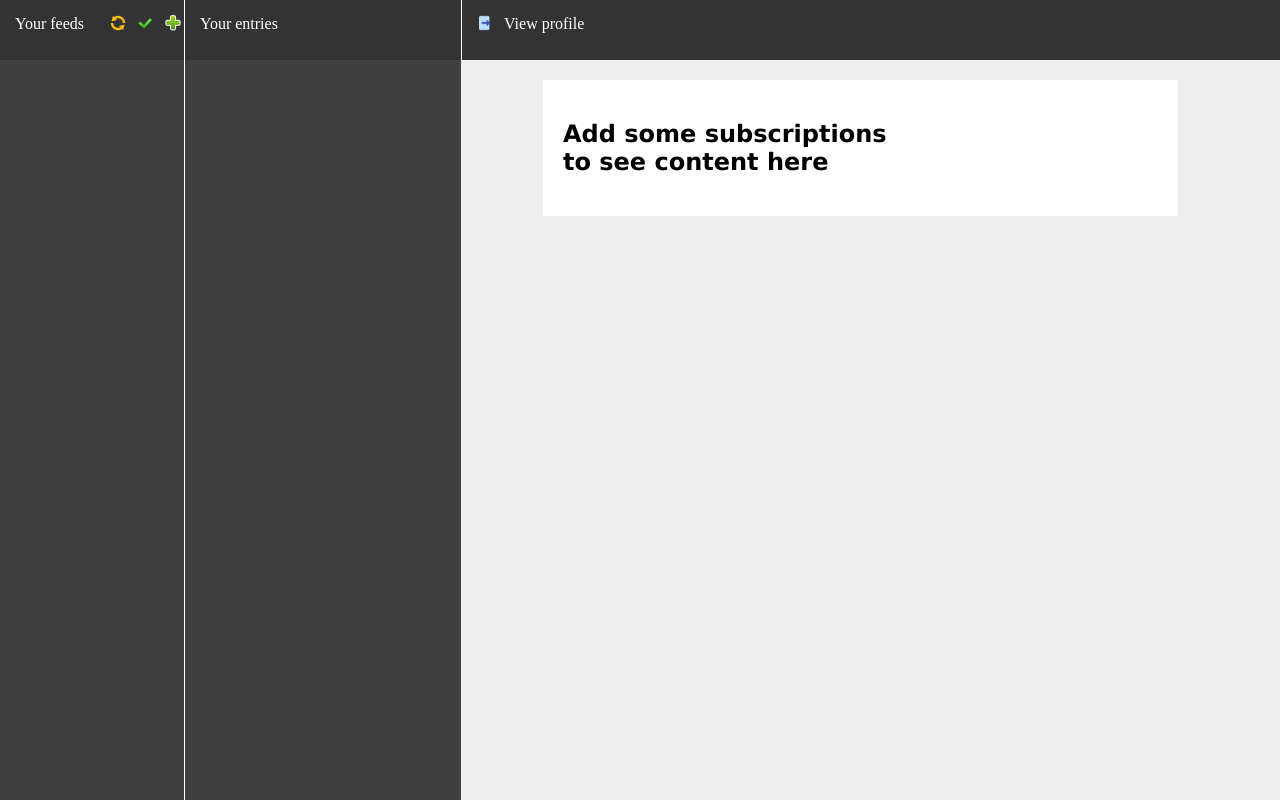
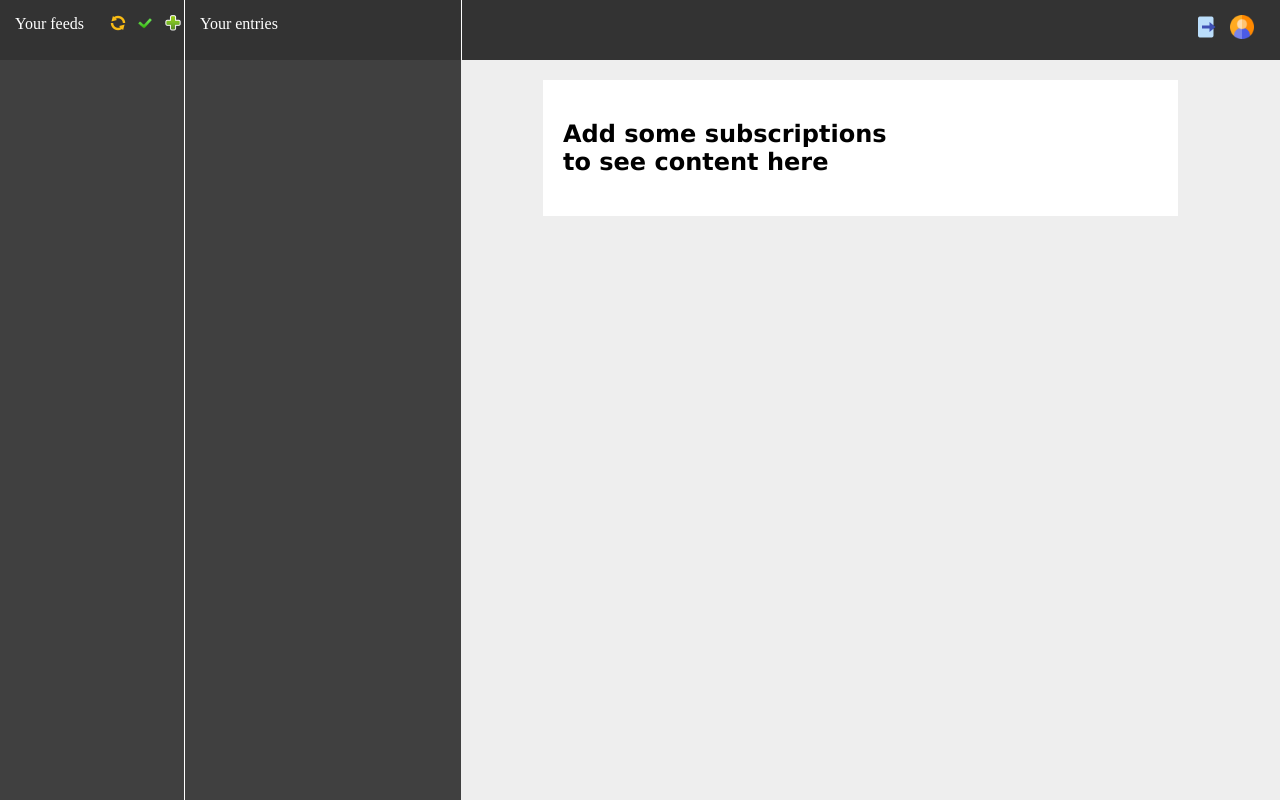
Before and after one commit to Sadykov-Ildar/django_rss_reader, a Django app: page / in a window 1280 px wide. Run offline with Django 5.2, Linux system fonts and the light colour scheme; the visitor is signed in with stand-in values (Sample User, id 1).

Commit message:
adds profile.png and pushes logout and profile buttons to the top right corner

```diff
--- a/src/rss_reader/templates/rss_reader/entry_content_header.html
+++ b/src/rss_reader/templates/rss_reader/entry_content_header.html
@@ -1,15 +1,19 @@
 {% load static %}
 
 {#  TODO: следующая непрочитанная статья #}
-<div class="sidebar_header">
+<div class="entry_content_header">
     <div class="sidebar_buttons">
+
         <form action="{% url 'accounts:log_out' %}" method="post">
             {% csrf_token %}
-            <input type="image" src="{% static 'images/logout.png' %}" alt="mark all entries as read" value="Log out" style="width: 1rem">
+            <input type="image" src="{% static 'images/logout.png' %}" alt="mark all entries as read" value="Log out"
+                   style="width: 1.5rem">
         </form>
 
         {% if request.user.is_authenticated %}
-            <a href="{% url "accounts:profile" %}">View profile</a>
+            <a href="{% url "accounts:profile" %}">
+                <img src="{% static 'images/profile.png' %}" alt="View profile" style="width: 1.5rem">
+            </a>
         {% endif %}
     </div>
 </div>
--- a/src/rss_reader/templates/rss_reader/index.html
+++ b/src/rss_reader/templates/rss_reader/index.html
@@ -15,8 +15,10 @@
             </div>
         </div>
 
-        <div style="border-left: 1px #ffffff solid;">
-            {% include "rss_reader/entry_content_header.html" %}
+        <div style="width: 64%; display: flex; ">
+            <div style="border-left: 1px #ffffff solid; flex: 100%;">
+                {% include "rss_reader/entry_content_header.html" %}
+            </div>
         </div>
     </div>
 
--- a/src/static/css/entry_content_styles.css
+++ b/src/static/css/entry_content_styles.css
@@ -14,3 +14,10 @@
     font-family: verdana, arial, helvetica, sans-serif;
     background: #ffffff;
 }
+
+.entry_content_header {
+    width: 95%;
+    display: flex;
+    justify-content: right;
+    padding: 15px;
+}
```
Also changed, not shown: src/static/images/profile.png (added).
